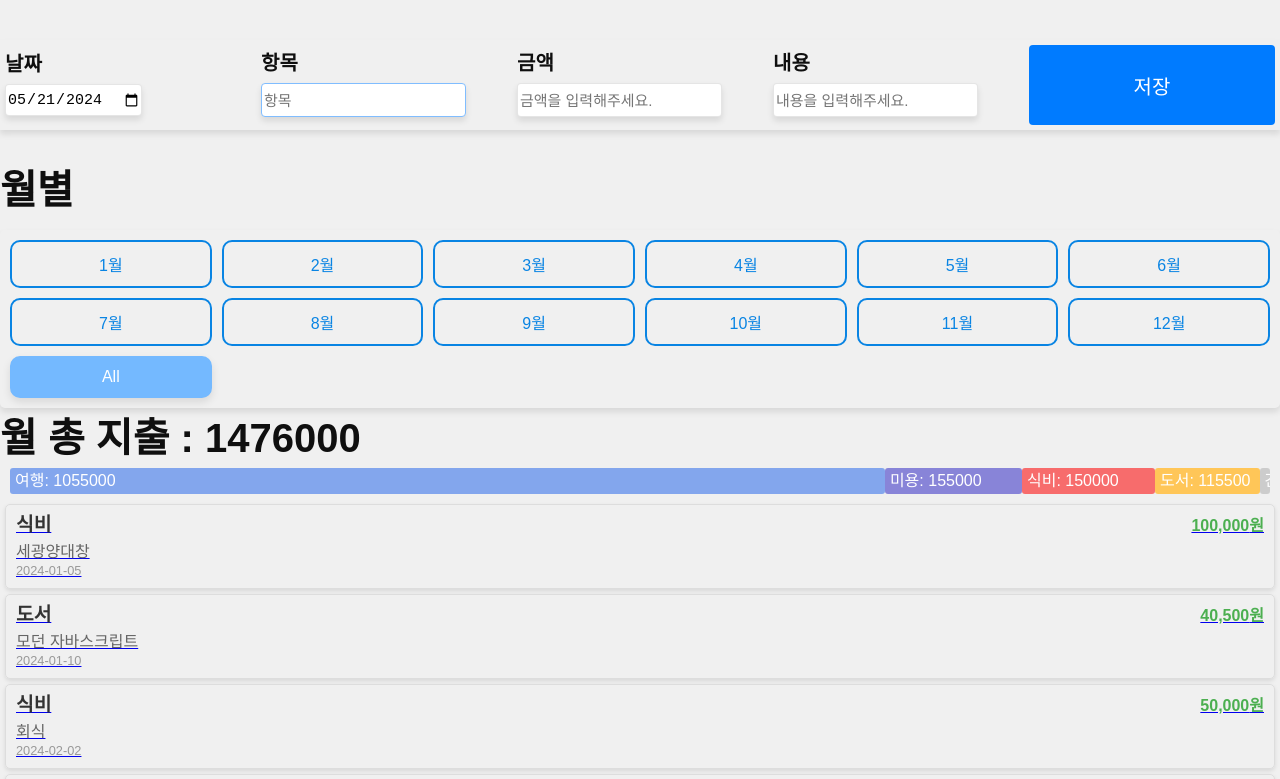
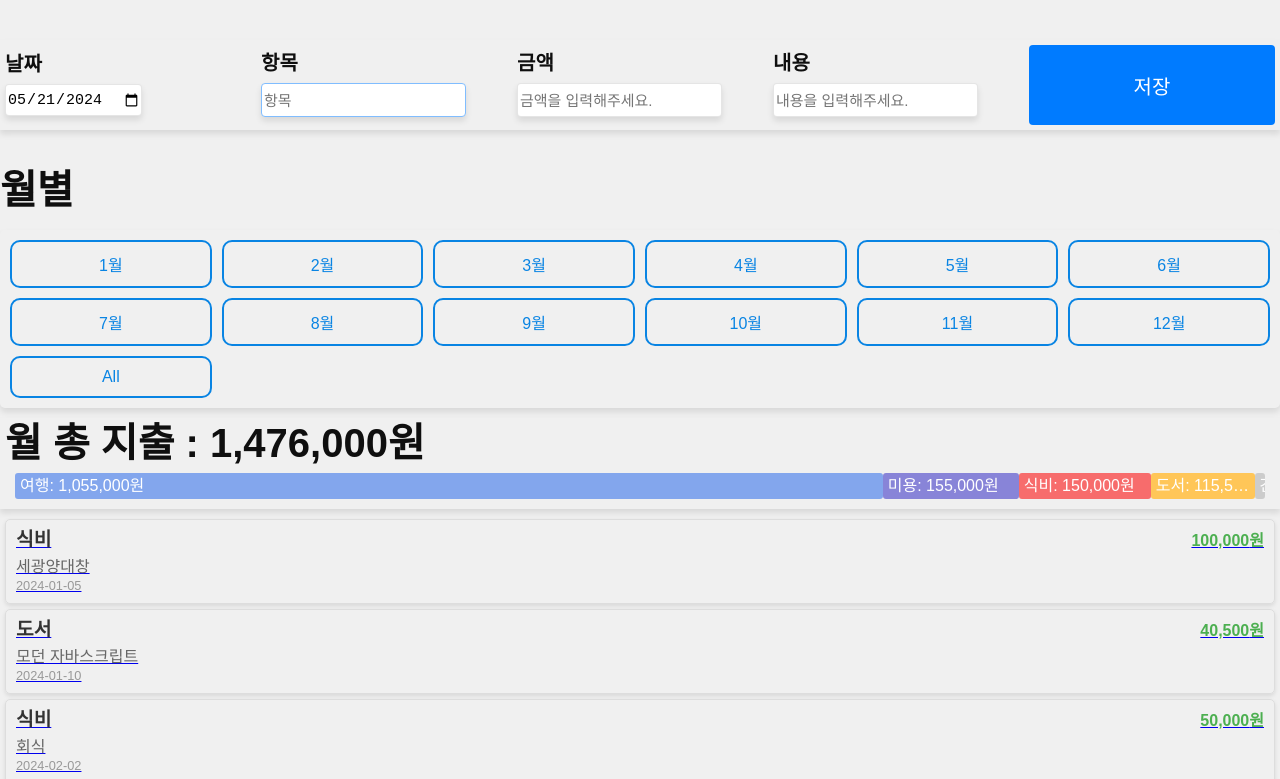
Before and after one commit to MinKonKim/AllowanceRecord, a React (Vite) app: page / in a window 1280 px wide. Shown: the top 779 px of the page. Built offline with nearby package versions, Linux system fonts and the light colour scheme.

Commit message:
2024.05.23 Context API 로 리팩토링

```diff
--- a/src/App.jsx
+++ b/src/App.jsx
@@ -1,6 +1,7 @@
 import { useEffect, useState } from "react";
 import { BrowserRouter, Route, Routes } from "react-router-dom";
 import { createGlobalStyle } from "styled-components";
+import { RecordsContext } from "./contexts/RecordsContext";
 import DetailPage from "./pages/DetailPage";
 import HomePage from "./pages/HomePage";
 const RECORDS = [
@@ -57,6 +58,7 @@ const RECORDS = [
 ];
 function App() {
   const [records, setRecords] = useState([]);
+
   // 로컬 스토리지에서 데이터 불러오기
   useEffect(() => {
     // RECORDS 값 local에 저장
@@ -66,27 +68,17 @@ function App() {
       setRecords(JSON.parse(storedRecords));
     }
   }, []);
-  // records 상태가 변경될 때마다 로컬 스토리지에 데이터 저장하기
-  // useEffect(() => {
-  //   localStorage.setItem("records", JSON.stringify(records));
-  //   const storedRecords = localStorage.getItem("records");
-  //   setRecords(storedRecords);
-  // }, [records]);
 
   return (
-    <BrowserRouter>
-      <GlobalStyle />
-      <Routes>
-        <Route
-          path="/"
-          element={<HomePage records={records} setRecords={setRecords} />}
-        />
-        <Route
-          path="/record/:recordId"
-          element={<DetailPage records={records} setRecords={setRecords} />}
-        />
-      </Routes>
-    </BrowserRouter>
+    <RecordsContext.Provider value={{ records, setRecords }}>
+      <BrowserRouter>
+        <GlobalStyle />
+        <Routes>
+          <Route path="/" element={<HomePage />} />
+          <Route path="/record/:recordId" element={<DetailPage />} />
+        </Routes>
+      </BrowserRouter>
+    </RecordsContext.Provider>
   );
 }
 
--- a/src/components/HomePageComponents/Graph.jsx
+++ b/src/components/HomePageComponents/Graph.jsx
@@ -1,38 +1,48 @@
-import { useEffect, useState } from "react";
+import { useContext, useEffect, useState } from "react";
 import styled from "styled-components";
+import { MonthContext } from "../../contexts/MonthContext";
+import FormatAmount from "../../utils/FormatAmount";
 
-const Graph = ({ selectedMonth, records }) => {
+const Graph = ({ records }) => {
+  //  총액  State
   const [totalAmount, setTotalAmount] = useState(0);
 
+  //Context API
+  const { selectedMonth } = useContext(MonthContext);
+
+  // records state가 변경 될 때 마다,
   useEffect(() => {
+    // 총 금액 계산
     let calAmount = records.reduce((sum, record) => sum + record.amount, 0);
     setTotalAmount(calAmount);
   }, [records]);
-  // 항목별 금액 정리
-  let amountMap = {};
+
+  // 항목별 금액 정리 (amountObjs 에 저장)
+  const amountObjs = {};
   records.forEach((record) => {
-    if (!amountMap[record.item]) {
-      amountMap[record.item] = record.amount;
+    if (!amountObjs[record.item]) {
+      amountObjs[record.item] = record.amount;
     } else {
-      amountMap[record.item] += record.amount;
+      amountObjs[record.item] += record.amount;
     }
   });
 
   // amountMap 객체를 배열로 변환하고 정렬
-  const sortedAmountArray = Object.entries(amountMap).sort(
+  const sortedAmountArray = Object.entries(amountObjs).sort(
     (a, b) => b[1] - a[1]
   );
 
   const maxAmount = Math.max(...records.map((record) => record.amount));
+
   return (
     <GraphDiv>
       <h1>
-        {selectedMonth}월 총 지출 : {totalAmount}
+        {selectedMonth}월 총 지출 : {FormatAmount(totalAmount)}원
       </h1>
       <BarWrapper>
         {sortedAmountArray.map(([item, amount], index) => (
           <Bar key={index} width={(amount / maxAmount) * 100} item={item}>
-            {item}: {amount}
+            {item}: {FormatAmount(amount)}원
           </Bar>
         ))}
       </BarWrapper>
@@ -54,6 +64,9 @@ const GraphDiv = styled.div`
   flex-direction: column;
   margin-left: auto;
   margin-right: auto;
+  margin-bottom: 10px;
+  box-shadow: 0 4px 6px rgba(0, 0, 0, 0.1);
+  padding: 5px;
 `;
 const BarWrapper = styled.div`
   display: flex;
--- a/src/components/HomePageComponents/MonthSelector.jsx
+++ b/src/components/HomePageComponents/MonthSelector.jsx
@@ -1,6 +1,8 @@
+import { useContext } from "react";
 import styled from "styled-components";
+import { MonthContext } from "../../contexts/MonthContext";
 
-const MonthSelector = ({ selectedMonth, onMonthClick }) => {
+const MonthSelector = () => {
   const months = [
     { value: "2024-01", label: "1월" },
     { value: "2024-02", label: "2월" },
@@ -16,6 +18,8 @@ const MonthSelector = ({ selectedMonth, onMonthClick }) => {
     { value: "2024-12", label: "12월" },
   ];
 
+  //Context API
+  const { selectedMonth, setSelectedMonth } = useContext(MonthContext);
   return (
     <>
       <h2>월별</h2>
@@ -23,14 +27,14 @@ const MonthSelector = ({ selectedMonth, onMonthClick }) => {
         {months.map((month) => (
           <Button
             key={month.value}
-            onClick={() => onMonthClick(month.value)}
+            onClick={() => setSelectedMonth(month.value)}
             selected={selectedMonth === month.value}
           >
             {month.label}
           </Button>
         ))}
         <Button
-          onClick={() => onMonthClick("")}
+          onClick={() => setSelectedMonth("")}
           selected={selectedMonth === ""}
         >
           All
--- a/src/components/HomePageComponents/RecordForm.jsx
+++ b/src/components/HomePageComponents/RecordForm.jsx
@@ -1,9 +1,10 @@
-import { useEffect, useRef, useState } from "react";
+import { useContext, useEffect, useRef, useState } from "react";
 import styled from "styled-components";
 import { v4 as uuidv4 } from "uuid";
+import { RecordsContext } from "../../contexts/RecordsContext";
 import ValidCheck from "../../utils/ValidCheck";
 
-const RecordForm = ({ setRecords }) => {
+const RecordForm = () => {
   const [date, setDate] = useState("");
   const [item, setItem] = useState("");
   const [amount, setAmount] = useState("");
@@ -11,6 +12,8 @@ const RecordForm = ({ setRecords }) => {
 
   const itemRef = useRef(null);
 
+  //Context API
+  const { setRecords } = useContext(RecordsContext);
   useEffect(() => {
     // 오늘 날짜로 지정
     const today = new Date().toISOString().slice(0, 10);
--- /dev/null
+++ b/src/contexts/MonthContext.js
@@ -0,0 +1,3 @@
+import { createContext } from "react";
+
+export const MonthContext = createContext(null);
--- /dev/null
+++ b/src/contexts/RecordsContext.js
@@ -0,0 +1,3 @@
+import { createContext } from "react";
+
+export const RecordsContext = createContext(null);
--- a/src/pages/DetailPage/DetailPage.jsx
+++ b/src/pages/DetailPage/DetailPage.jsx
@@ -1,15 +1,23 @@
-import { useState } from "react";
+import { useContext, useState } from "react";
 import { useParams } from "react-router-dom";
 import styled from "styled-components";
-import Modal from "../../components/DetailPage/Modal";
+import Modal from "../../components/DetailPageComponents/Modal";
+import { RecordsContext } from "../../contexts/RecordsContext";
 import useInput from "../../hooks/useInput";
+import ValidCheck from "../../utils/ValidCheck";
 
-const DetailPage = ({ records, setRecords }) => {
+const DetailPage = () => {
+  // 파라미터 값 받아오기
   const { recordId } = useParams();
   const record = records.find((ele) => ele.id === recordId);
+
+  // Context API
+  const { records, setRecords } = useContext(RecordsContext);
+
   // Modal Open 관련 State
   const [isModalOpen, setIsModalOpen] = useState(false);
   // 히스토리
+
   // Custom Hook 사용
   const [item, onChangeItemHandler] = useInput(record.item);
   const [amount, onChangeAmountHandler] = useInput(record.amount);
@@ -26,6 +34,8 @@ const DetailPage = ({ records, setRecords }) => {
       date: date,
       description: description,
     };
+    //  유효성 검사
+    if (ValidCheck(updateRecord)) {
       const updatedRecords = [
         ...records.filter((record) => record.id !== recordId),
         updatedRecord,
@@ -33,7 +43,9 @@ const DetailPage = ({ records, setRecords }) => {
 
       setRecords(updatedRecords);
       alert("수정완료!");
+    }
   };
+
   //삭제
   const deleteRecord = () => {
     const deletedRecords = [
--- a/src/pages/HomePage/HomePage.jsx
+++ b/src/pages/HomePage/HomePage.jsx
@@ -1,11 +1,14 @@
-import { useState } from "react";
+import { useContext, useState } from "react";
 import Graph from "../../components/HomePageComponents/Graph";
 import MonthSelector from "../../components/HomePageComponents/MonthSelector";
 import RecordForm from "../../components/HomePageComponents/RecordForm";
 import RecordList from "../../components/HomePageComponents/RecordList";
+import { MonthContext } from "../../contexts/MonthContext";
+import { RecordsContext } from "../../contexts/RecordsContext";
 
-const HomePage = ({ records, setRecords }) => {
-  const [selectedMonth, setSelectedMonth] = useState("");
+const HomePage = () => {
+  const [selectedMonth, setSelectedMonth] = useState(null);
+  const { records } = useContext(RecordsContext);
 
   //월에 따른 필터
   const filteredRecords = records.filter((record) => {
@@ -17,13 +20,13 @@ const HomePage = ({ records, setRecords }) => {
 
   return (
     <div>
-      <RecordForm setRecords={setRecords} />
-      <MonthSelector
-        selectedMonth={selectedMonth}
-        onMonthClick={setSelectedMonth}
-      />
-      <Graph selectedMonth={selectedMonth} records={filteredRecords} />
-      <RecordList records={filteredRecords} />
+      <RecordForm />
+      <MonthContext.Provider value={{ selectedMonth, setSelectedMonth }}>
+        <MonthSelector />
+        {/* 필터링된 Records를 props로 내린다. */}
+        <Graph records={filteredRecords} />
+        <RecordList records={filteredRecords} />
+      </MonthContext.Provider>
     </div>
   );
 };
```
Also changed, not shown: src/components/DetailPageComponents/Modal.jsx (renamed from src/components/DetailPage/Modal.jsx). Lines whose indentation alone changed are shown as unchanged.
